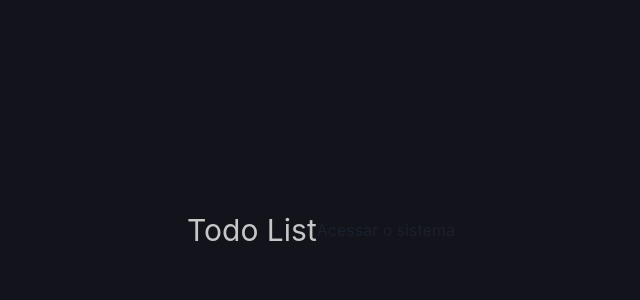
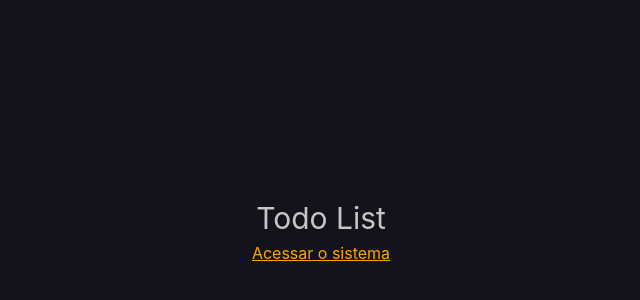
Before and after one commit to TamiBeira/todo-list, a Next.js app in the folder web/: page / in a window 1280 px wide. Shown: the part 170-470 px from the top of the page, without its empty margins (319-959 px from the left). Built offline with nearby package versions, Linux system fonts and the light colour scheme; no server answers.

Commit message:
Finalizando page home e add icon Pen na page dashboard

```diff
--- a/web/src/pages/index.tsx
+++ b/web/src/pages/index.tsx
@@ -7,10 +7,10 @@ export default function Home(){
       <Head>
         <title>TodoList</title>
       </Head>
-      <Flex background="todoList.900" height="100vh" alignItems="center" justifyContent="center">
+      <Flex background="todoList.900" height="100vh" alignItems="center" justifyContent="center" flexDirection="column">
         <Text color="todoList.100" fontSize={30}>Todo List</Text>
         <Link href='/login'>
-          <Text>Acessar o sistema</Text>
+          <Text textDecoration="underline" color="orange">Acessar o sistema</Text>
         </Link>
       </Flex>
     </>
```
Also changed, not shown: web/src/pages/dashboard/index.tsx (+9 -1 lines).
